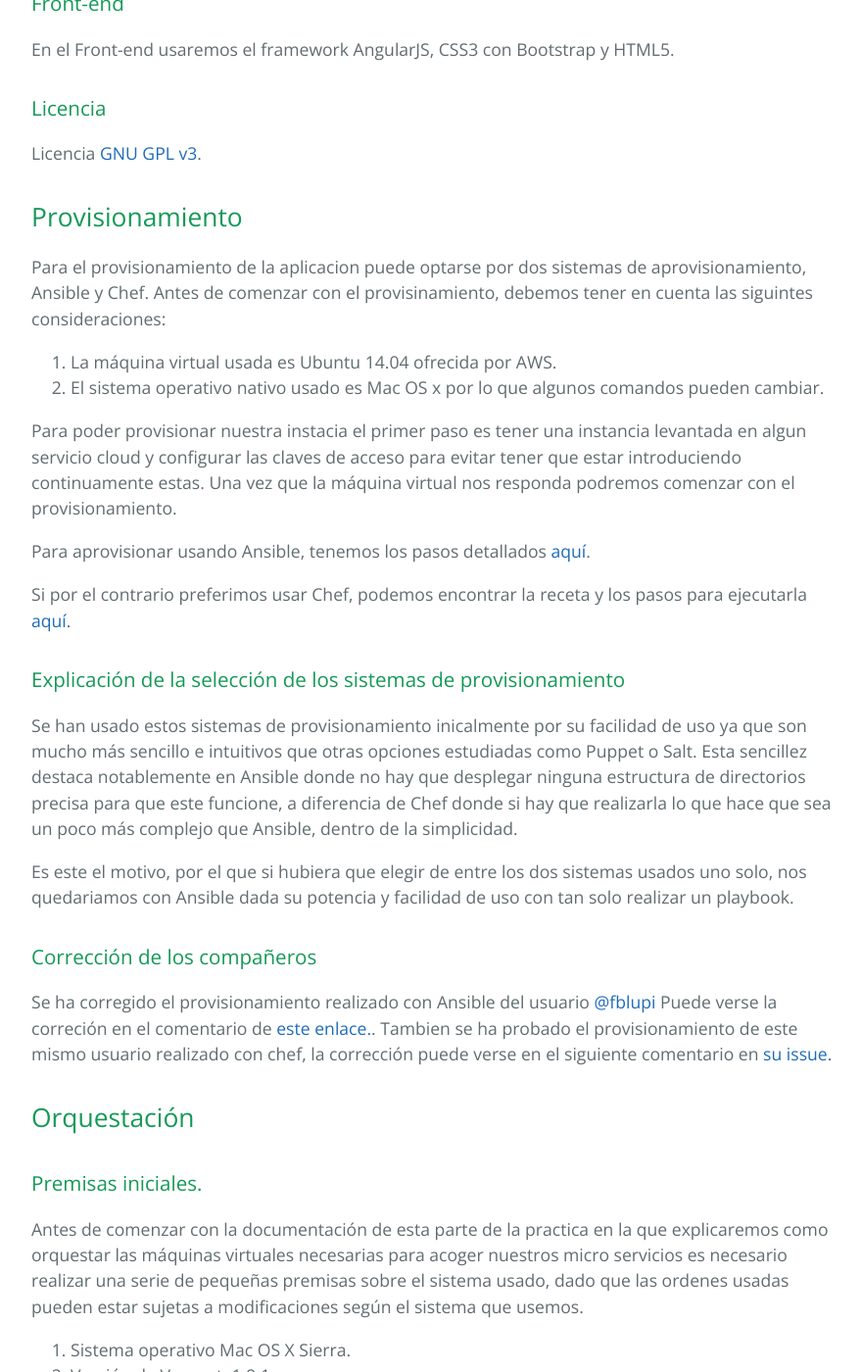
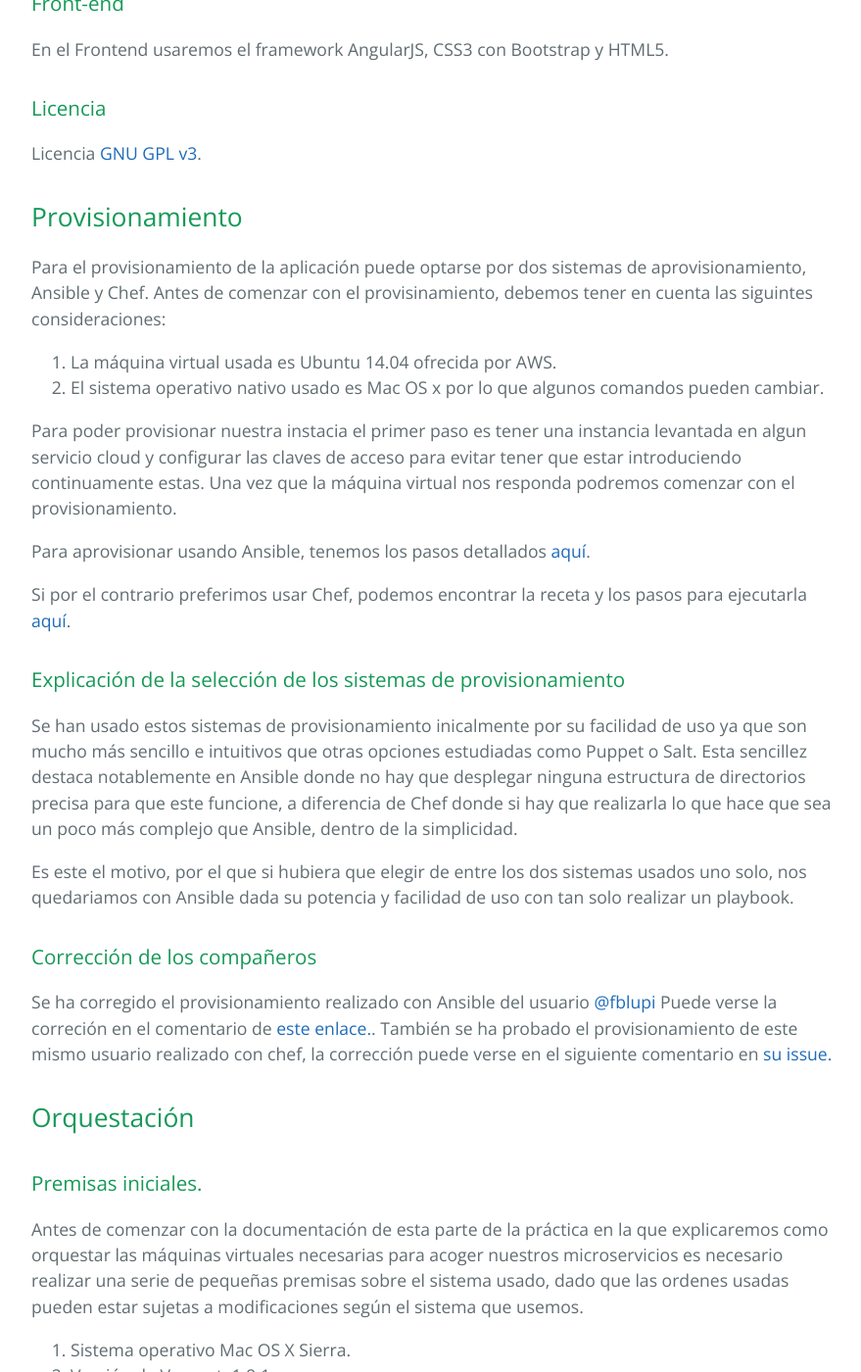
Before and after one commit to joseangeldiazg/MII-CloudComputing, a Jekyll site: the page built from index.md, in a window 1280 px wide and 1400 px high, scrolled down 2012 px. Shown: the whole window at 98% size, without its empty margins (192-1071 px from the left). Built offline with Jekyll 4.4.1, drawn with Linux system fonts in a browser that asks for light colours; our own code applies the rules of GitHub Pages for plain Markdown files; some of the changed text lies outside the part shown.

Commit message:
Documentación finalizada en gh-pages. avanza #20

```diff
--- a/index.md
+++ b/index.md
@@ -29,11 +29,11 @@
 
 ### Back-end
 
-El back end irá implementado sobre node.js, con el microframework Express y bases de datos MongoDB.
+El backend irá implementado sobre node.js, con el microframework Express y bases de datos MongoDB.
 
 ### Front-end
 
-En el Front-end usaremos el framework AngularJS, CSS3 con Bootstrap y HTML5.
+En el Frontend usaremos el framework AngularJS, CSS3 con Bootstrap y HTML5.
 
 ### Licencia
 
@@ -42,7 +42,7 @@
 
 ## Provisionamiento
 
-Para el provisionamiento de la aplicacion puede optarse por dos sistemas de aprovisionamiento, Ansible y Chef. Antes de comenzar con el provisinamiento, debemos tener en cuenta las siguintes consideraciones:
+Para el provisionamiento de la aplicación puede optarse por dos sistemas de aprovisionamiento, Ansible y Chef. Antes de comenzar con el provisinamiento, debemos tener en cuenta las siguintes consideraciones:
 
 1. La máquina virtual usada es Ubuntu 14.04 ofrecida por AWS.
 2. El sistema operativo nativo usado es Mac OS x por lo que algunos comandos pueden cambiar.
@@ -62,13 +62,13 @@
 
 ### Corrección de los compañeros
 
-Se ha corregido el provisionamiento realizado con Ansible del usuario [@fblupi](https://github.com/fblupi) Puede verse la correción en el comentario de [este enlace.](https://github.com/fblupi/GEventator/issues/13#issuecomment-262804439). Tambien se ha probado el provisionamiento de este mismo usuario realizado con chef, la corrección puede verse en el siguiente comentario en [su issue.](https://github.com/fblupi/GEventator/issues/14#issuecomment-262807593)
+Se ha corregido el provisionamiento realizado con Ansible del usuario [@fblupi](https://github.com/fblupi) Puede verse la correción en el comentario de [este enlace.](https://github.com/fblupi/GEventator/issues/13#issuecomment-262804439). También se ha probado el provisionamiento de este mismo usuario realizado con chef, la corrección puede verse en el siguiente comentario en [su issue.](https://github.com/fblupi/GEventator/issues/14#issuecomment-262807593)
 
 ## Orquestación
 
 ### Premisas iniciales.
 
-Antes de comenzar con la documentación de esta parte de la practica en la que explicaremos como orquestar las máquinas virtuales necesarias para acoger nuestros micro servicios es necesario realizar una serie de pequeñas premisas sobre el sistema usado, dado que las ordenes usadas pueden estar sujetas a modificaciones según el sistema que usemos.
+Antes de comenzar con la documentación de esta parte de la práctica en la que explicaremos como orquestar las máquinas virtuales necesarias para acoger nuestros microservicios es necesario realizar una serie de pequeñas premisas sobre el sistema usado, dado que las ordenes usadas pueden estar sujetas a modificaciones según el sistema que usemos.
 
 1. Sistema operativo Mac OS X Sierra.
 2. Versión de Vagrant: 1.9.1
```
Also changed, not shown: other parts of index.md (+6 -6 lines).
